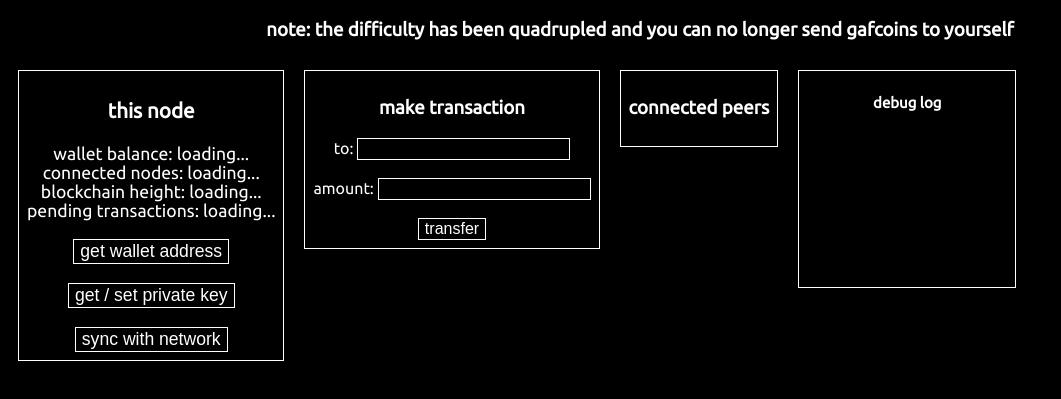
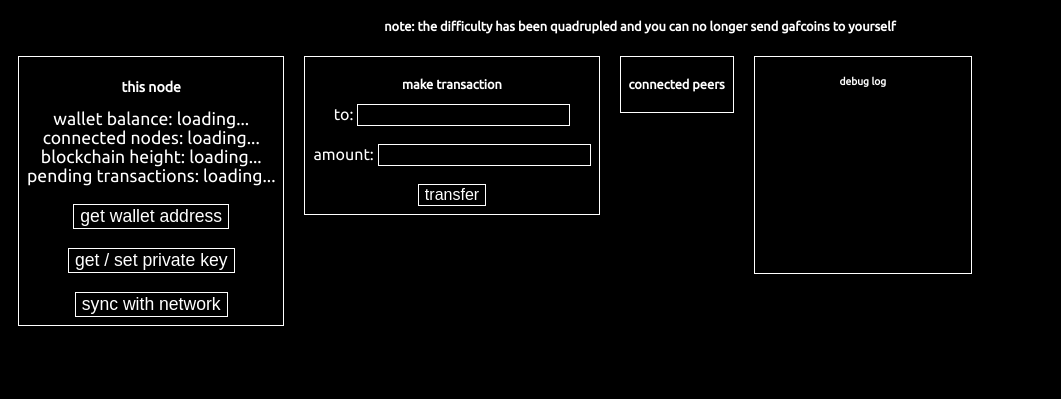
Before and after one commit to wwwg/gafcoin, a website with bundled scripts: page index.html in a window 1280 px wide. Shown: the part 61-460 px from the top of the page, without its empty margins (0-1061 px from the left). Built offline with nearby package versions, Linux system fonts and the light colour scheme; a script that the page names is missing.

Commit message:
make headers smaller

```diff
--- a/web/style.css
+++ b/web/style.css
@@ -9,6 +9,9 @@ body {
 	border: 1px solid white;
 	margin: 10px;
 	float: left;
+}
+h3 {
+	font-size: 80%;
 }
 #log {
 	font-size: 80%;
```
